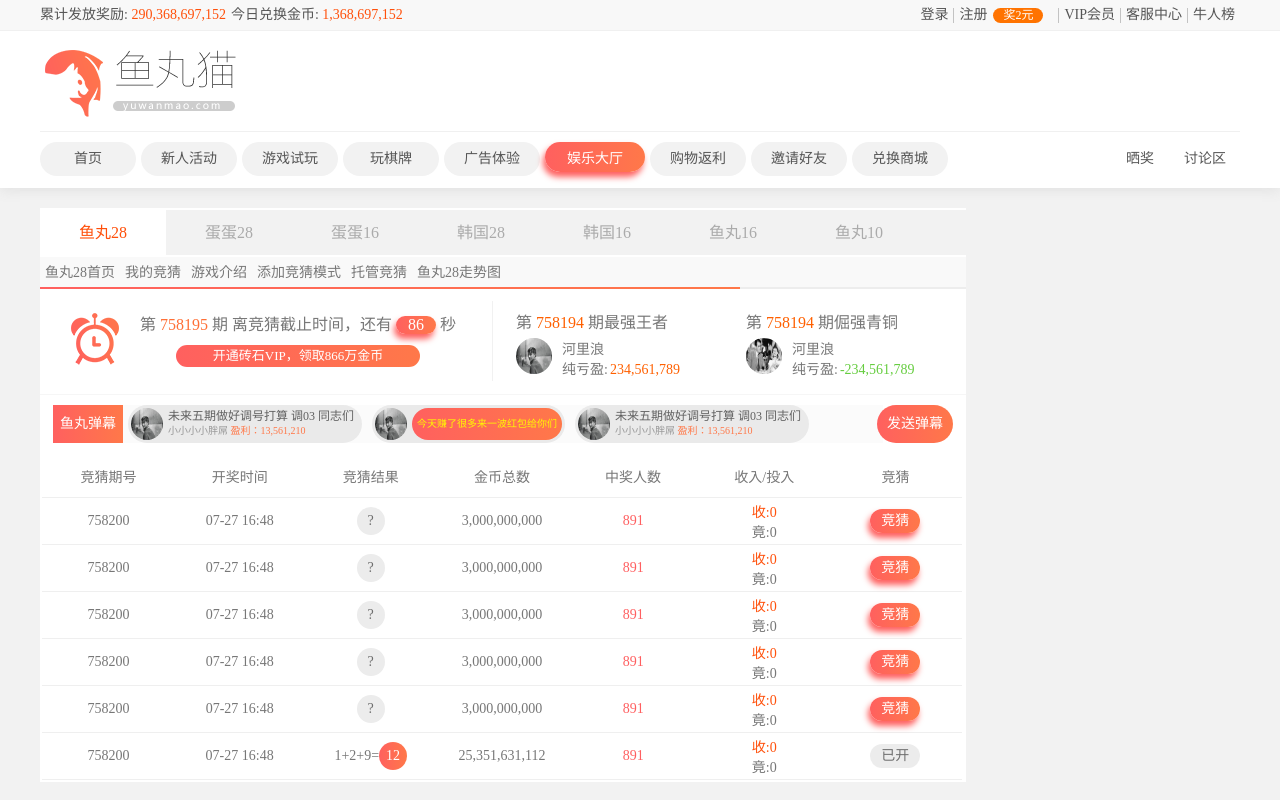
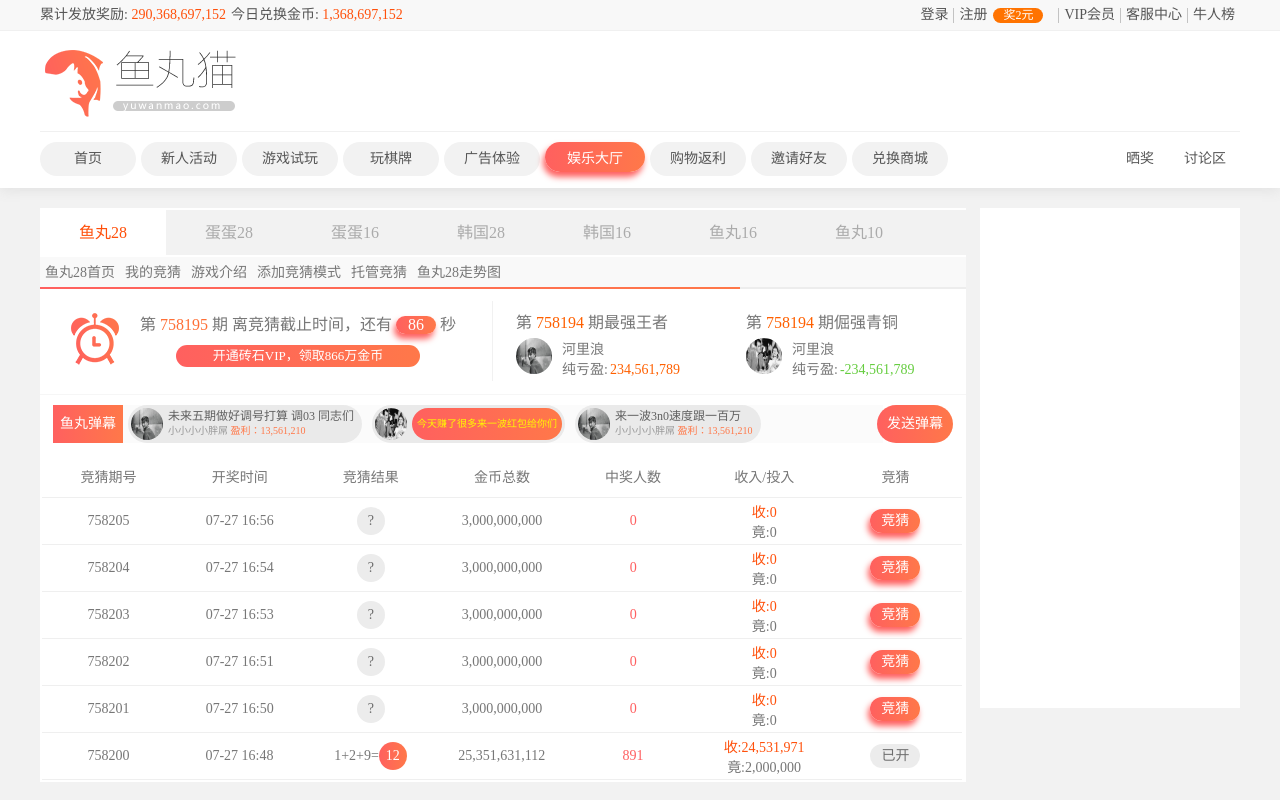
Before and after one commit to hedada-hc/hezone-html, a plain HTML site: page index.html in a window 1280 px wide. Drawn offline with Linux system fonts and the light colour scheme.

Commit message:
竞猜列表

```diff
--- a/css/_game.scss
+++ b/css/_game.scss
@@ -211,6 +211,7 @@
 								font-size: 12px;
 								float: left;
 								margin-left: 5px;
+								text-align: left;
 								span{
 									color: #606060;
 									display: block;
@@ -371,4 +372,14 @@
 			@include g-button(#4494fe,#6caaff, 120px);
 		}
 	}
+
+	.game_member{
+		width: 260px;
+		height: 500px;
+		background: #ffffff;
+		float: right;
+		.game_member_info{
+
+		}
+	}
 }
--- a/index.html
+++ b/index.html
@@ -134,7 +134,7 @@
 
 						<li class="game_danmu_hongbao_border">
 							<a href="http://www.yuwanmao.com/member/136411">
-								<img width="32" src="./images/headPic.jpg">
+								<img width="32" src="./images/headPic2.gif">
 								<div class="game_danmu_content_msg game_danmu_hongbao">
 									<span>今天赚了很多来一波红包给你们</span>
 								</div>
@@ -145,7 +145,7 @@
 							<a href="http://www.yuwanmao.com/member/136411">
 								<img width="32" src="./images/headPic.jpg">
 								<div class="game_danmu_content_msg">
-									<span>未来五期做好调号打算 调03 同志们</span>
+									<span>来一波3n0速度跟一百万</span>
 									<span class="game_danmu_name">小小小小胖屌  <p>盈利：13,561,210</p></span>
 								</div>
 							</a>
@@ -172,11 +172,11 @@
 				    <th>竞猜</th>
 				  </tr>
 					<tr>
-					    <td>758200</td>
-					    <td>07-27 16:48</td>
+					    <td>758205</td>
+					    <td>07-27 16:56</td>
 					    <td><span class="game_luck_num game_luck_x">?</span></td>
 					    <td>3,000,000,000</td>
-					    <td class="game_luck_zhong">891</td>
+					    <td class="game_luck_zhong">0</td>
 					    <td>
 					    	<span class="game_luck_shou">收:0</span>
 					    	<span>竟:0</span>
@@ -187,11 +187,11 @@
 					</tr>
 
 					<tr>
-					    <td>758200</td>
-					    <td>07-27 16:48</td>
+					    <td>758204</td>
+					    <td>07-27 16:54</td>
 					    <td><span class="game_luck_num game_luck_x">?</span></td>
 					    <td>3,000,000,000</td>
-					    <td class="game_luck_zhong">891</td>
+					    <td class="game_luck_zhong">0</td>
 					    <td>
 					    	<span class="game_luck_shou">收:0</span>
 					    	<span>竟:0</span>
@@ -202,11 +202,11 @@
 					</tr>
 
 					<tr>
-					    <td>758200</td>
-					    <td>07-27 16:48</td>
+					    <td>758203</td>
+					    <td>07-27 16:53</td>
 					    <td><span class="game_luck_num game_luck_x">?</span></td>
 					    <td>3,000,000,000</td>
-					    <td class="game_luck_zhong">891</td>
+					    <td class="game_luck_zhong">0</td>
 					    <td>
 					    	<span class="game_luck_shou">收:0</span>
 					    	<span>竟:0</span>
@@ -217,11 +217,11 @@
 					</tr>
 
 					<tr>
-					    <td>758200</td>
-					    <td>07-27 16:48</td>
+					    <td>758202</td>
+					    <td>07-27 16:51</td>
 					    <td><span class="game_luck_num game_luck_x">?</span></td>
 					    <td>3,000,000,000</td>
-					    <td class="game_luck_zhong">891</td>
+					    <td class="game_luck_zhong">0</td>
 					    <td>
 					    	<span class="game_luck_shou">收:0</span>
 					    	<span>竟:0</span>
@@ -232,11 +232,11 @@
 					</tr>
 
 					<tr>
-					    <td>758200</td>
-					    <td>07-27 16:48</td>
+					    <td>758201</td>
+					    <td>07-27 16:50</td>
 					    <td><span class="game_luck_num game_luck_x">?</span></td>
 					    <td>3,000,000,000</td>
-					    <td class="game_luck_zhong">891</td>
+					    <td class="game_luck_zhong">0</td>
 					    <td>
 					    	<span class="game_luck_shou">收:0</span>
 					    	<span>竟:0</span>
@@ -254,8 +254,8 @@
 				    <td>25,351,631,112</td>
 				    <td class="game_luck_zhong">891</td>
 				    <td>
-				    	<span class="game_luck_shou">收:0</span>
-				    	<span>竟:0</span>
+				    	<span class="game_luck_shou">收:24,531,971</span>
+				    	<span>竟:2,000,000</span>
 				    </td>
 				    <td>
 				    	<div class="game_luck_btn_yikai">已开</div>
@@ -265,8 +265,17 @@
 				</table>
 			</div>
 		</div>
+
+		<!-- 个人信息区 -->
+		<div class="game_member">
+			<div class="game_member_info">
+				<div class="game_member_info_head"></div>
+			</div>
+		</div>
 	</div>
 <!-- 竞猜区域结束	 -->
 
+
+
 </body>
 </html>
```
Also changed, not shown: css/index.css, 1 other file.
